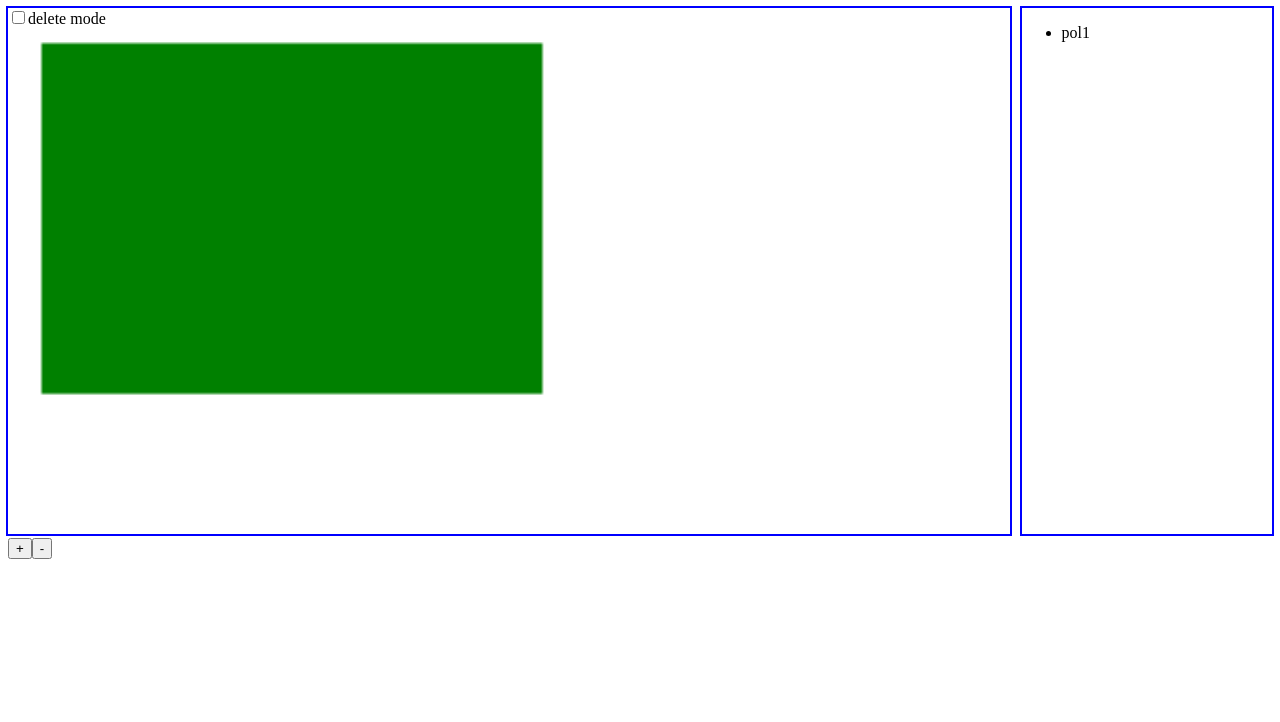
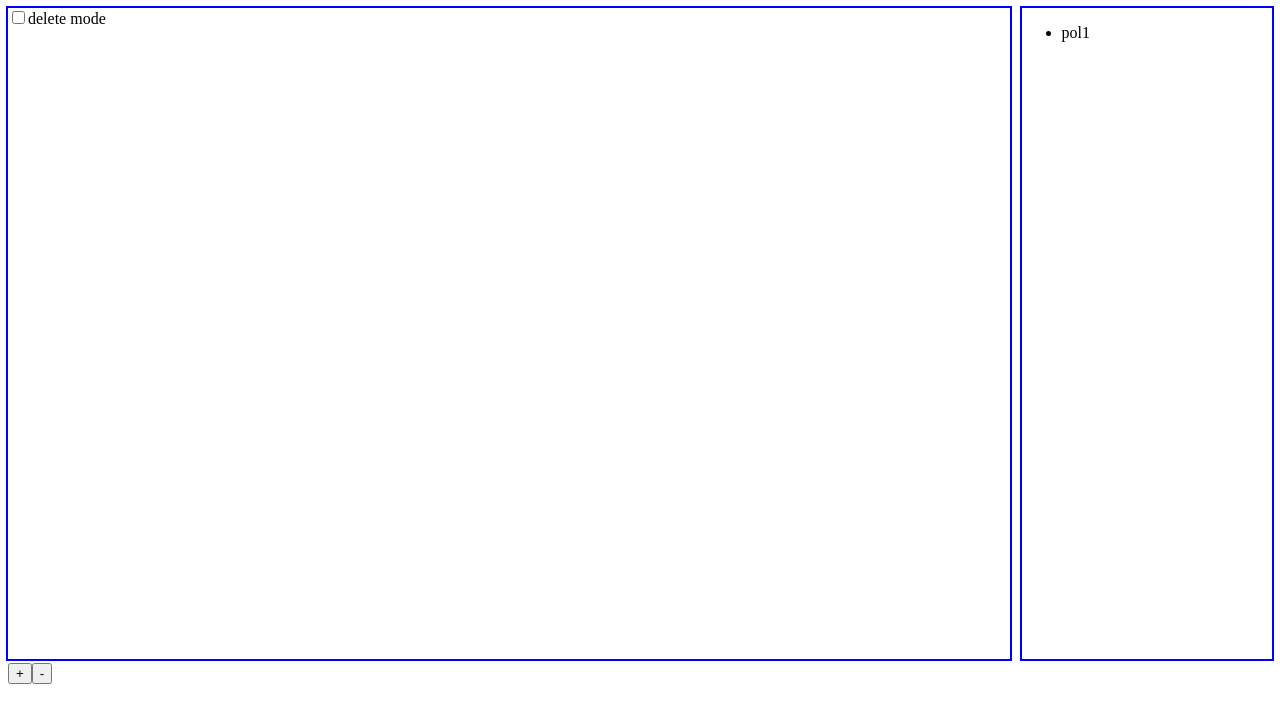
Before and after one commit to min9120/react-paint-app, a React (Create React App) app: page / in a window 1280 px wide. Shown: the top 722 px of the page. Built offline with nearby package versions, Linux system fonts and the light colour scheme.

Commit message:
build mouse drawing

```diff
--- a/src/components/canvas.tsx
+++ b/src/components/canvas.tsx
@@ -1,17 +1,92 @@
-import React, { useEffect, useRef } from 'react';
+
+import React, { useCallback, useEffect, useRef, useState } from 'react';
 import './canvas.css'
 
-function Canvas() {
+interface CanvasProps{
+  width:number;
+  height:number;
+}
 
-  const ref = useRef<HTMLCanvasElement>(null);
+type Coordinates = {
+  x:number;
+  y:number;
+}
+function Canvas({width, height}:CanvasProps) {
 
+  const canvasRef = useRef<HTMLCanvasElement>(null);
+  const [mousePosition, setMousePosition] = useState<Coordinates|undefined>(undefined)
+  const [isDrawing, setIsDrawing] = useState(false);
+
+  const getCoordinates = (event:MouseEvent):Coordinates|undefined =>{
+    if(!canvasRef.current){
+      return;
+    }
+    const canvas:HTMLCanvasElement = canvasRef.current;
+    return {
+      x:event.pageX-canvas.offsetLeft,
+      y:event.pageY-canvas.offsetTop
+    }
+  }
+
+  const drawLine = (originalMousePosition:Coordinates, newMousePosition:Coordinates)=>{
+    if(!canvasRef.current){
+      return;
+    }
+    const canvas:HTMLCanvasElement = canvasRef.current;
+    const context = canvas.getContext('2d');
+    if(context){
+      context.strokeStyle = 'black'
+      context.lineJoin = "round";
+      context.lineWidth = 3;
+
+      context.beginPath();
+      context.moveTo(originalMousePosition.x, originalMousePosition.y);
+      context.lineTo(newMousePosition.x, newMousePosition.y);
+      context.closePath();
+      context.stroke();
+
+    }
+  }
+  const startDraw = useCallback((event:MouseEvent)=>{
+    const coordinate = getCoordinates(event);
+    if(coordinate){
+      setIsDrawing(true);
+      setMousePosition(coordinate);
+    }
+  },[])
+
+  const draw = useCallback((event:MouseEvent)=>{
+    event.preventDefault();
+    event.stopPropagation();
+    if(isDrawing){
+      const newMousePosition = getCoordinates(event);
+      if(mousePosition&& newMousePosition){
+        drawLine(mousePosition, newMousePosition);
+        setMousePosition(newMousePosition);
+      }
+    }
+  }, [isDrawing, mousePosition])
+  const exitDraw = useCallback(()=>{
+    setIsDrawing(false);
+  }, [])
 
   useEffect(()=>{
-    const ctx =ref.current?.getContext('2d'); ctx!.fillStyle ="green";
-    ctx!.fillRect(10, 10, 150, 100)
-  }, [ref])
 
+    if(!canvasRef.current){
+      return;}
+    const canvas:HTMLCanvasElement = canvasRef.current;
 
+    canvas.addEventListener('mousedown', startDraw);
+    canvas.addEventListener('mousemove', draw);
+    canvas.addEventListener('mouseup', exitDraw);
+    canvas.addEventListener('mouseleave', exitDraw);
+    return ()=>{
+      canvas.removeEventListener('mousedown', startDraw);
+    canvas.removeEventListener('mousemove', draw);
+    canvas.removeEventListener('mouseup', exitDraw);
+    canvas.removeEventListener('mouseleave', exitDraw);
+    }
+  }, [startDraw, draw, exitDraw])
 
   return (
     <div className = 'Canvas-container'>
@@ -20,7 +95,11 @@ function Canvas() {
       <label htmlFor="mode">delete mode</label>
     </div>
 
-    <canvas  onLoad={()=>{ }} ref={ref}>
+    <canvas
+    onLoad={()=>{ }}
+    ref={canvasRef}
+    width = {width}
+    height = {height}>
   </canvas>
 
     <div className = 'Canvas-zoom-btn'>
@@ -32,4 +111,5 @@ function Canvas() {
   );
 }
 
+
 export default Canvas;
--- a/src/pages/App.tsx
+++ b/src/pages/App.tsx
@@ -6,7 +6,7 @@ import './App.css'
 function App() {
   return (
     <div className ='App'>
-      <Canvas/>
+      <Canvas width = {window.innerWidth} height = {window.innerHeight}/>
       <List/>
     </div>
   );
```
